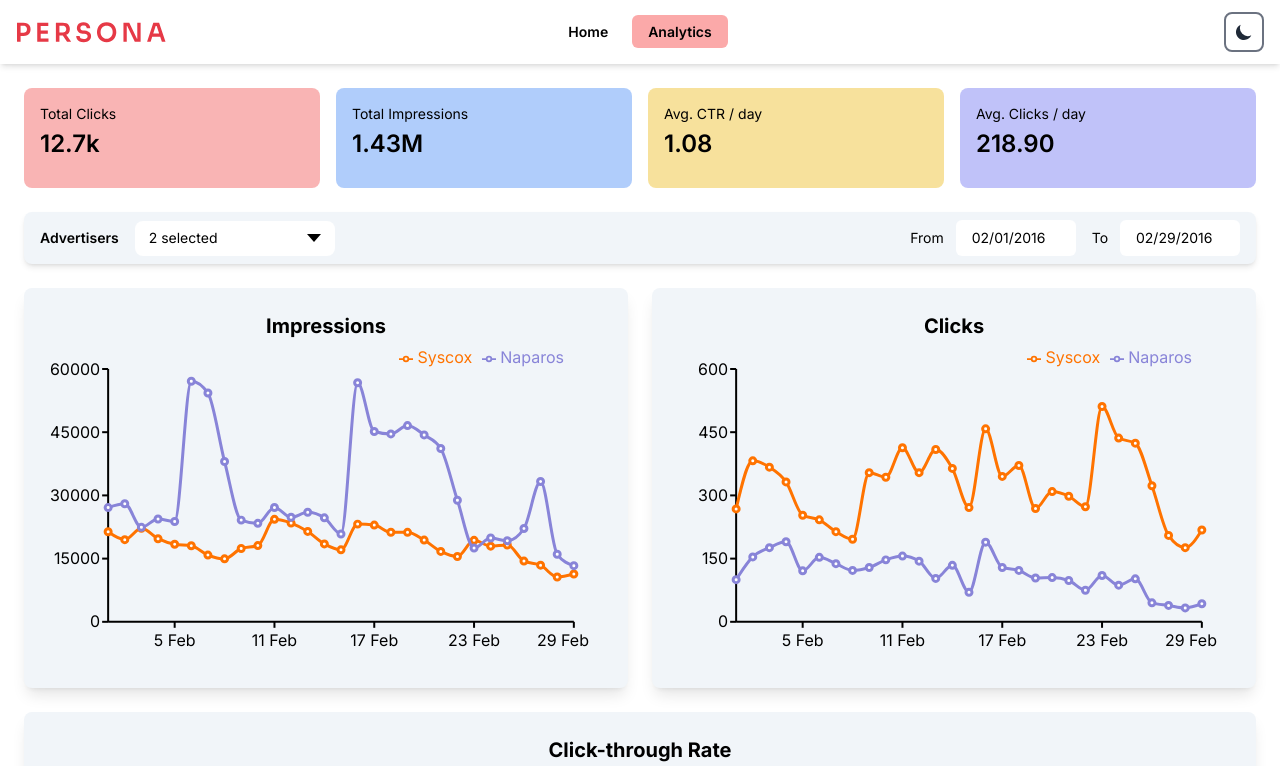
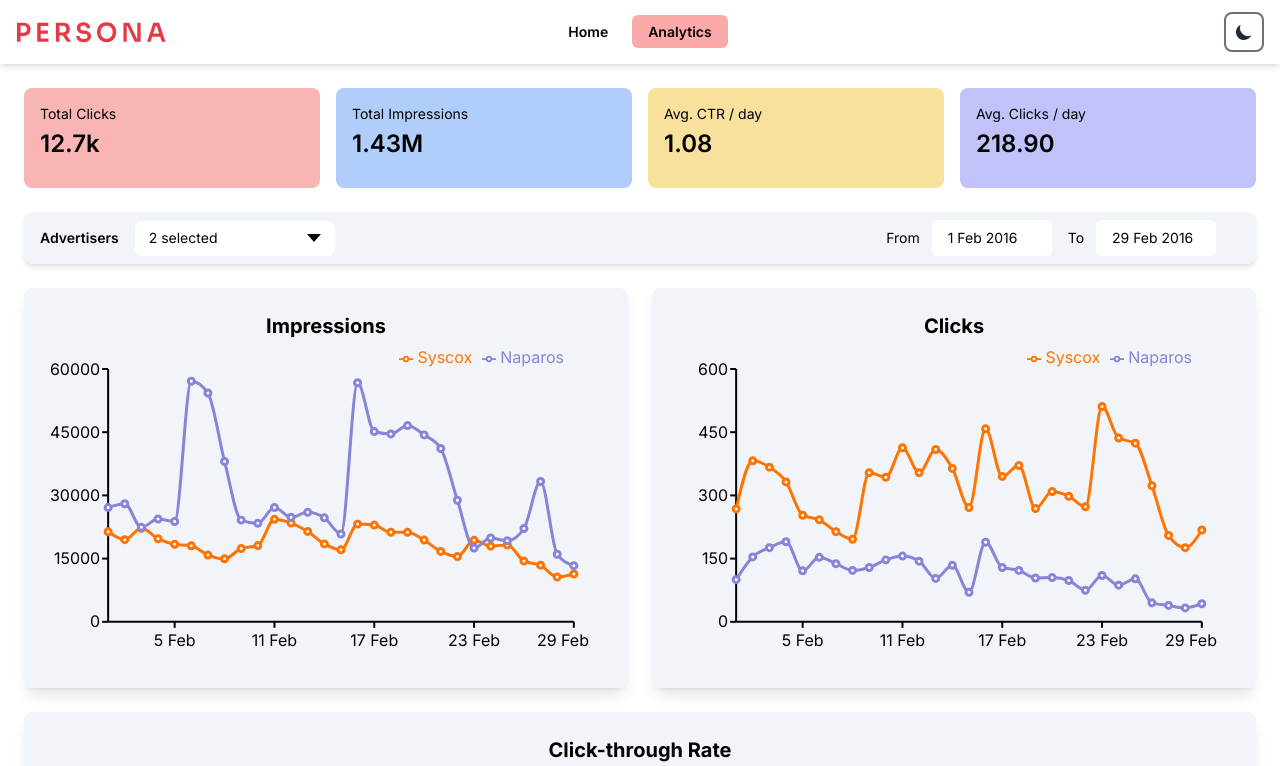
Before and after one commit to cdr7299/ad-anayltics-dash, a Next.js app: page /analytics in a window 1280 px wide. Shown: the top 766 px of the page. Built offline with nearby package versions, Linux system fonts and the light colour scheme.

Commit message:
feat: add formatting to date-picker input, keyboard events to multi-select

```diff
--- a/app/analytics/_components/charts/_components/filters/filters.tsx
+++ b/app/analytics/_components/charts/_components/filters/filters.tsx
@@ -29,7 +29,7 @@ const Filters = ({
         onChange={(newData: string[]) => setSelectedAdvertisers([...newData])}
       />
     </div>
-    <div className="flex gap-2 justify-start md:items-center text-sm">
+    <div className="flex gap-2 justify-start md:items-center text-sm mr-6">
       <div>
         <label className="mr-2"> From </label>
         <DatePicker
--- a/app/analytics/_components/charts/charts.constants.ts
+++ b/app/analytics/_components/charts/charts.constants.ts
@@ -2,10 +2,10 @@ const CHART_COLORS = [
   "#ff7300",
   "#8884d8",
   "#82ca9d",
-  "#387908",
   "#ff0000",
   "#00ff00",
   "#0000ff",
+  "#387908",
   "#ffff00",
   "#ff00ff",
   "#00ffff",
--- a/app/analytics/_components/charts/charts.utils.ts
+++ b/app/analytics/_components/charts/charts.utils.ts
@@ -18,11 +18,13 @@ const getEndDate = (date: string[]) => {
   return new Date(Math.max.apply(null, parsedDates));
 };
 
-const getFormattedDate = (dateString: string) => {
+const getFormattedDate = (dateString: string, showYear = false) => {
   const formattedDate = new Date(dateString);
   const day = formattedDate.getDate() || "";
+  const year = formattedDate.getFullYear() || "";
+
   const month = MONTH_NAMES[formattedDate.getMonth()] || "";
-  return `${day} ${month}`;
+  return `${day} ${month} ${showYear ? year : ""}`;
 };
 
 const getUniqueAdvertisersAndUniqueDates = (
--- a/app/analytics/_components/charts/custom-date-picker-input.tsx
+++ b/app/analytics/_components/charts/custom-date-picker-input.tsx
@@ -1,9 +1,12 @@
+import { getFormattedDate } from "./charts.utils";
+
 const CustomDatePickerInput = (
   props: React.HTMLProps<HTMLInputElement>,
   ref: React.Ref<HTMLInputElement>
 ) => (
   <input
     {...props}
+    value={getFormattedDate(props.value as string, true)}
     className="px-4 bg-white w-[120px] dark:bg-slate-600 flex items-center justify-start py-2 rounded-md dark:text-white"
   />
 );
--- a/components/ui/multi-select/multi-select.tsx
+++ b/components/ui/multi-select/multi-select.tsx
@@ -1,5 +1,6 @@
 import { useEffect, useRef, useState } from "react";
 import styles from "./multi-select.module.css";
+
 const MultiSelect = ({
   data,
   onChange,
@@ -10,6 +11,7 @@ const MultiSelect = ({
   const [toggleOpen, setToggleOpen] = useState(false);
   const [selectedItems, setSelectedItems] = useState<string[]>(data);
   const containerRef = useRef<HTMLDivElement>(null);
+
   const handleChange = (event: React.ChangeEvent<HTMLInputElement>) => {
     const selectedItem = event.target.value;
     let updatedItems = [...selectedItems];
@@ -25,11 +27,21 @@ const MultiSelect = ({
   const placeholderText = selectedItems.length
     ? `${selectedItems.length} selected`
     : "None selected";
+
   const handleClickOutside = (event: MouseEvent) => {
     if (
       containerRef.current &&
       !containerRef.current.contains(event.target as Node)
     ) {
+      setToggleOpen(false);
+    }
+  };
+
+  const handleKeyDown = (event: React.KeyboardEvent<HTMLDivElement>) => {
+    if (event.key === "Enter" || event.key === " ") {
+      event.preventDefault();
+      setToggleOpen((toggle) => !toggle);
+    } else if (event.key === "Escape") {
       setToggleOpen(false);
     }
   };
@@ -50,6 +62,11 @@ const MultiSelect = ({
       <div
         className={`${styles.multipleSelect} bg-white dark:bg-slate-600 dark:text-white`}
         onClick={() => setToggleOpen((toggle) => !toggle)}
+        onKeyDown={handleKeyDown}
+        tabIndex={0}
+        aria-label="Select Advertisers"
+        role="button"
+        aria-expanded={toggleOpen}
       >
         <div className={`${styles.placeholder} dark:text-white`}>
           {placeholderText}
```
